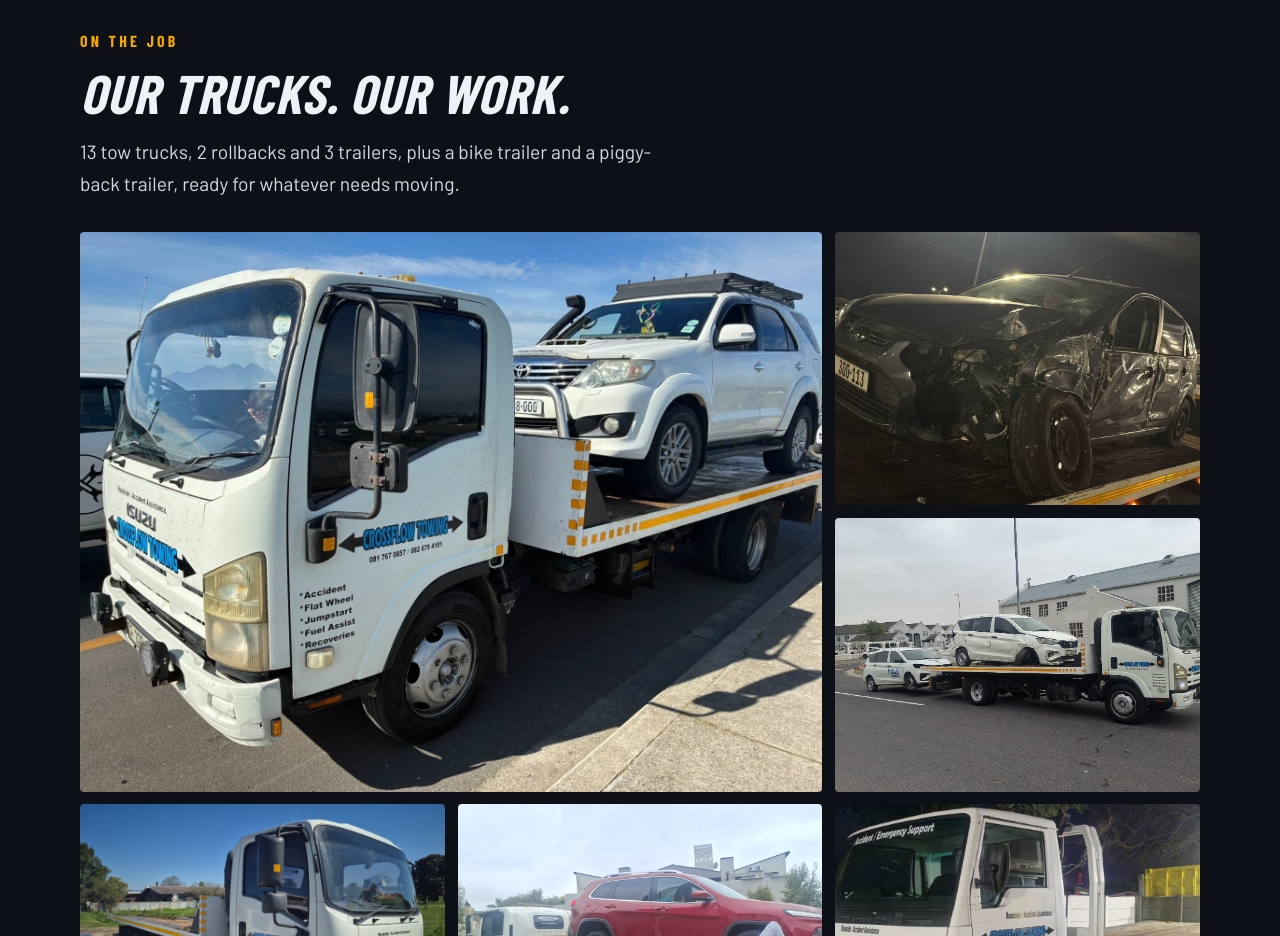
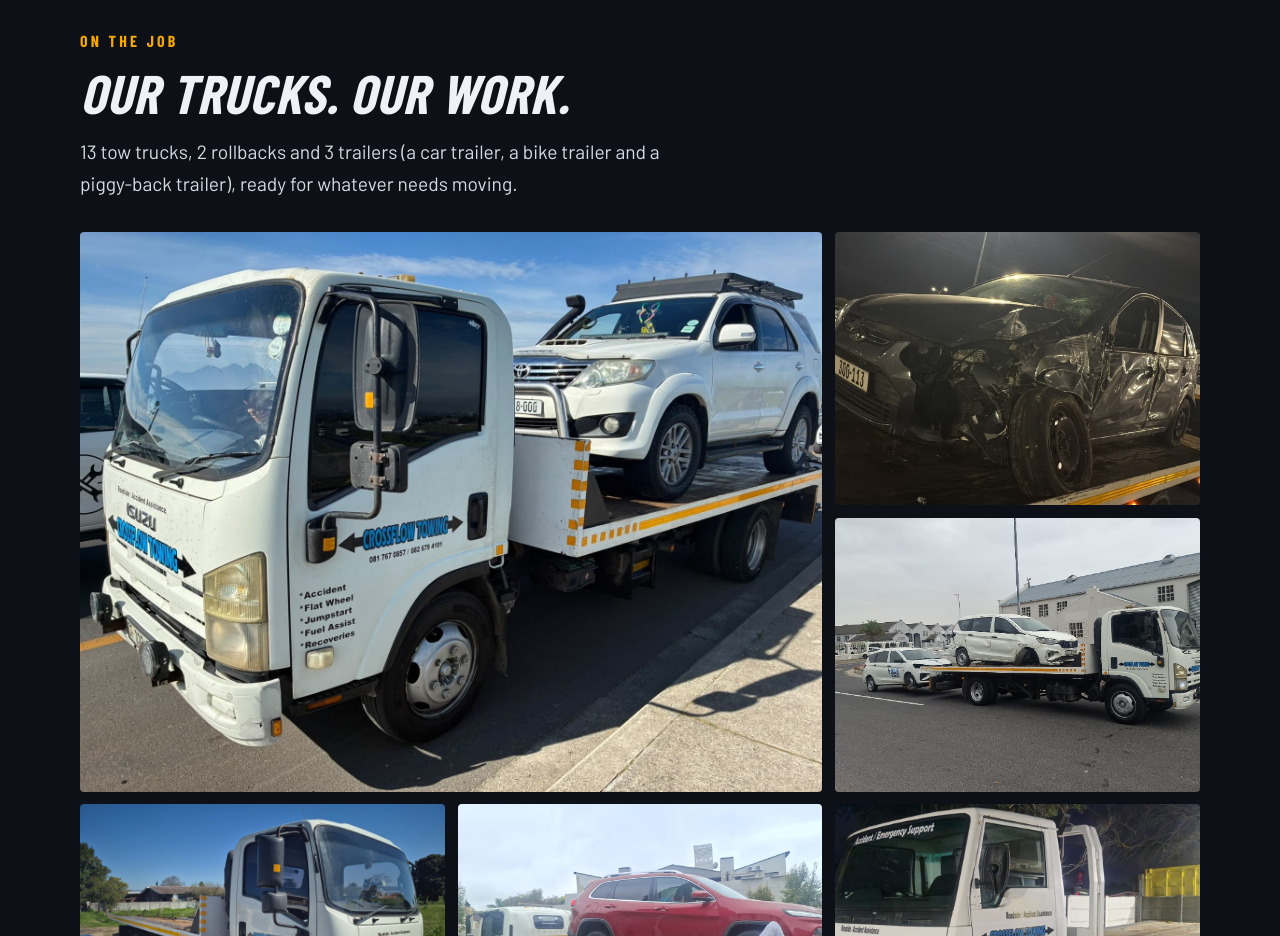
Before and after one commit to Jamie-Dreyer10/crossflow-towing-, a plain HTML site: page index.html in a window 1280 px wide. Shown: the part 1800-2736 px from the top of the page. Drawn offline with nearby package versions, Linux system fonts and the light colour scheme; a web font is replaced by a local one.

Commit message:
Add files via upload

```diff
--- a/index.html
+++ b/index.html
@@ -26,7 +26,7 @@
 <div class="band"><div class="wrap"><div><h2>On the majority of insurance panels</h2><p>Broken down or in an accident? Ask your insurer to send Crossflow Towing, or call us and ask how we can help.</p></div>
 <a class="btn" href="tel:+27817670857"><small>Call now</small>081 767 0857</a></div></div>
 <section class="panel"><div class="wrap"><span class="eyebrow">On the job</span><h2>Our trucks. Our work.</h2>
-<p class="lead" style="margin-bottom:1.2rem">13 tow trucks, 2 rollbacks and 3 trailers, plus a bike trailer and a piggy-back trailer, ready for whatever needs moving.</p>
+<p class="lead" style="margin-bottom:1.2rem">13 tow trucks, 2 rollbacks and 3 trailers (a car trailer, a bike trailer and a piggy-back trailer), ready for whatever needs moving.</p>
 <div class="gallery">
 <img src="truck-hero.jpg" alt="Crossflow Towing flatbed truck carrying a white Toyota Fortuner" loading="lazy">
 <img src="accident-night.jpg" alt="Accident-damaged car recovered at night on a Crossflow Towing flatbed" loading="lazy">
```
